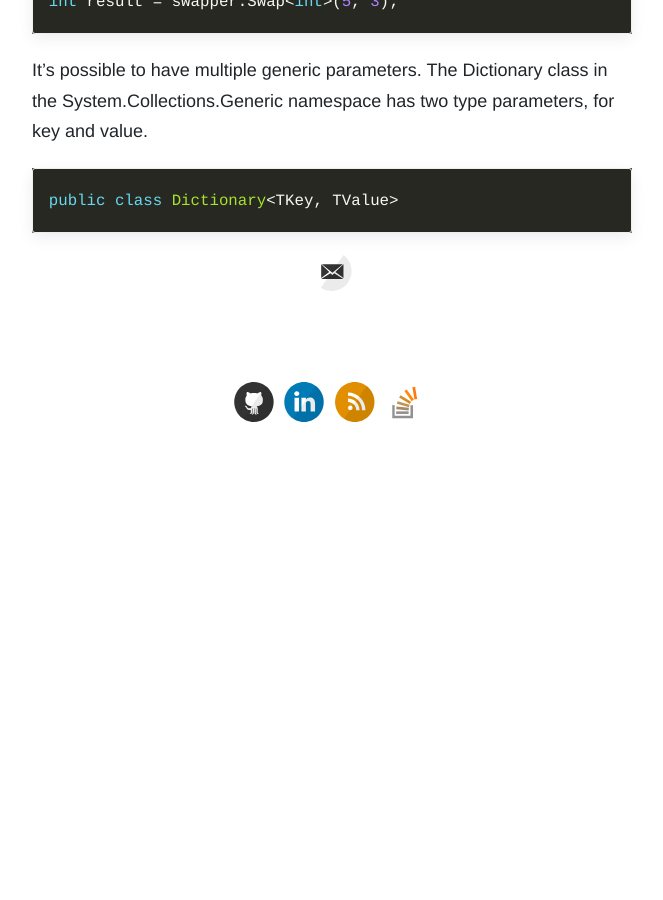
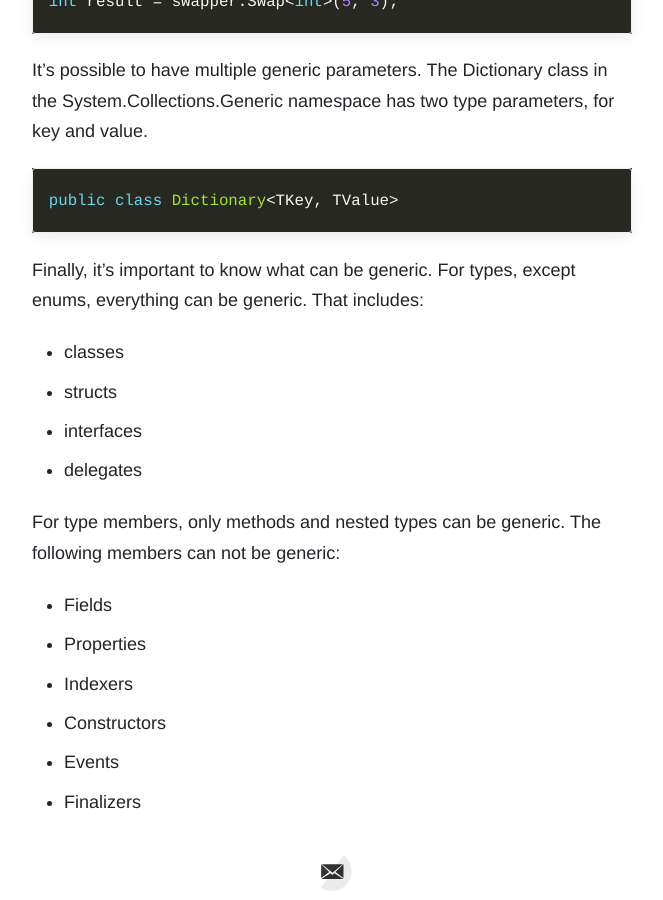
Before and after one commit to akshayKhot/akshayKhot.github.io, a Jekyll site: the page built from _posts/2021-5-4-generics.md, in a window 1280 px wide and 900 px high, scrolled down 3169 px. Shown: the whole window, without its empty margins (308-971 px from the left). Built offline with Jekyll 4.4.1, drawn with Linux system fonts in a browser that asks for light colours; before the commit the page ends 3684 px from its top, so only the background shows below that.

Commit message:
Add details

````diff
--- a/_posts/2021-5-4-generics.md
+++ b/_posts/2021-5-4-generics.md
@@ -89,3 +89,19 @@ It's possible to have multiple generic parameters. The Dictionary class in the S
 ```csharp
 public class Dictionary<TKey, TValue>
 ```
+
+Finally, it's important to know what can be generic. For types, except enums, everything can be generic. That includes:
+
+- classes
+- structs
+- interfaces
+- delegates
+
+For type members, only methods and nested types can be generic. The following members can not be generic:
+
+- Fields
+- Properties
+- Indexers
+- Constructors
+- Events
+- Finalizers
````
